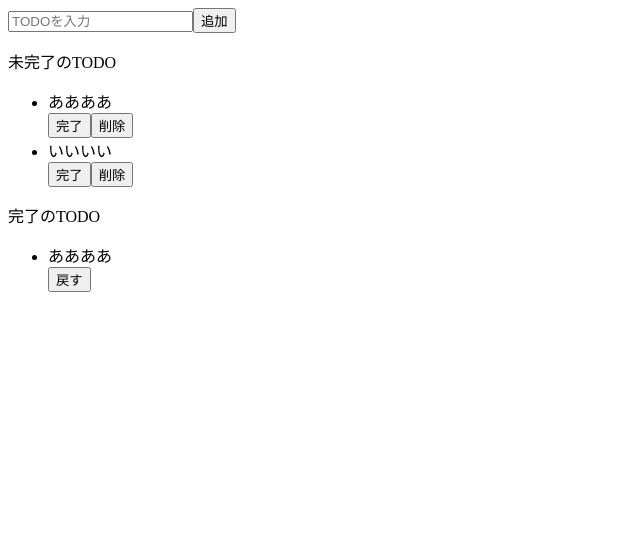
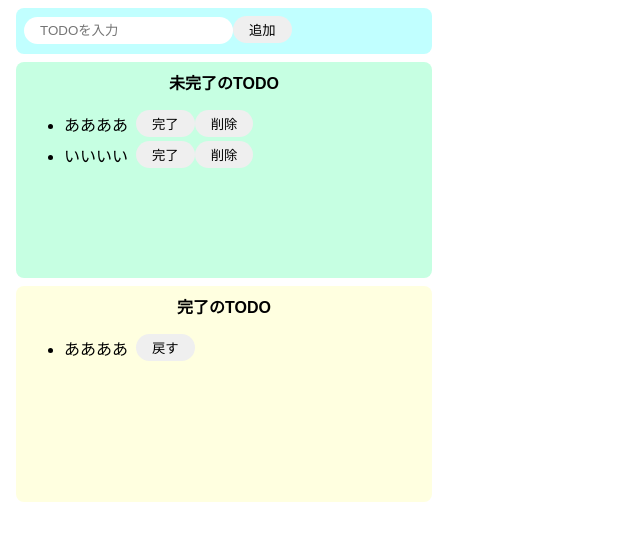
Before and after one commit to onosi/a, a React (Create React App) app: page / in a window 1280 px wide. Shown: the top 540 px of the page, without its empty margins (0-640 px from the left). Built offline with nearby package versions, Linux system fonts and the light colour scheme.

Commit message:
feat: create CSS file

```diff
--- a/src/App.jsx
+++ b/src/App.jsx
@@ -3,29 +3,29 @@
 export const App = () => {
   return (
     <>
-      <div>
+      <div className="input-area">
         <input placeholder="TODOを入力" />
         <button>追加</button>
       </div>
-      <div>
-        <p>未完了のTODO</p>
+      <div className="incomplete-area">
+        <p className="title">未完了のTODO</p>
         <ul>
-          <div>
+          <div className="list-row">
             <li>ああああ</li>
             <button>完了</button>
             <button>削除</button>
           </div>
-          <div>
+          <div className="list-row">
             <li>いいいい</li>
             <button>完了</button>
             <button>削除</button>
           </div>
         </ul>
       </div>
-      <div>
-        <p>完了のTODO</p>
+      <div className="complete-area">
+        <p className="title">完了のTODO</p>
         <ul>
-          <div>
+          <div className="list-row">
             <li>ああああ</li>
             <button>戻す</button>
           </div>
--- a/src/styles.css
+++ b/src/styles.css
@@ -0,0 +1,70 @@
+body {
+  font-family: sans-serif;
+}
+
+/* タグへのCSS指定方法を調査 */
+input {
+  border-radius: 16px;
+  border: none;
+  padding: 6px 16px;
+  /* この属性知らなかったので調査 */
+  outline: none;
+}
+
+button {
+  border-radius: 16px;
+  border: none;
+  padding: 4px 16px;
+}
+
+button:hover {
+  background-color: #ff7fff;
+  /* 文字の色を変えるCSS */
+  color: #fff;
+  cursor: pointer;
+}
+
+.input-area {
+  background-color: #c1ffff;
+  width: 400px;
+  height: 30px;
+  padding: 8px;
+  margin: 8px;
+  /* 指定方法を調査 */
+  border-radius: 8px;
+}
+
+.incomplete-area {
+  background-color: #c6ffe2;
+  width: 400px;
+  min-height: 200px;
+  padding: 8px;
+  margin: 8px;
+  border-radius: 8px;
+}
+
+.complete-area {
+  background-color: #ffffe0;
+  width: 400px;
+  min-height: 200px;
+  padding: 8px;
+  margin: 8px;
+  border-radius: 8px;
+}
+
+.title {
+  text-align: center;
+  margin-top: 0;
+  font-weight: bold;
+  columns: #666;
+}
+
+.list-row {
+  display: flex;
+  align-items: center;
+  padding-bottom: 4px;
+}
+
+li {
+  margin-right: 8px;
+}
```
